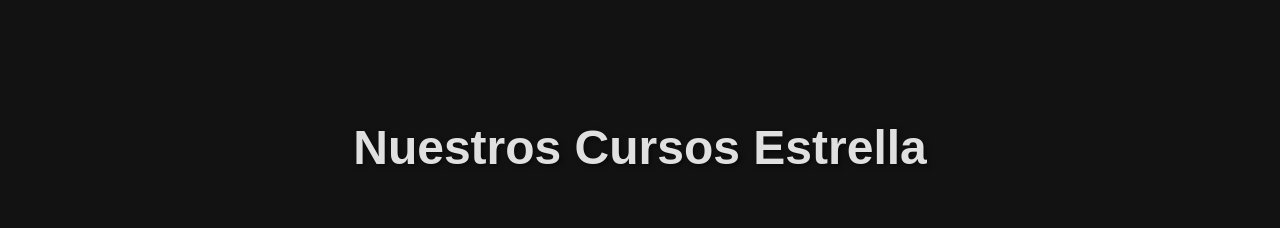
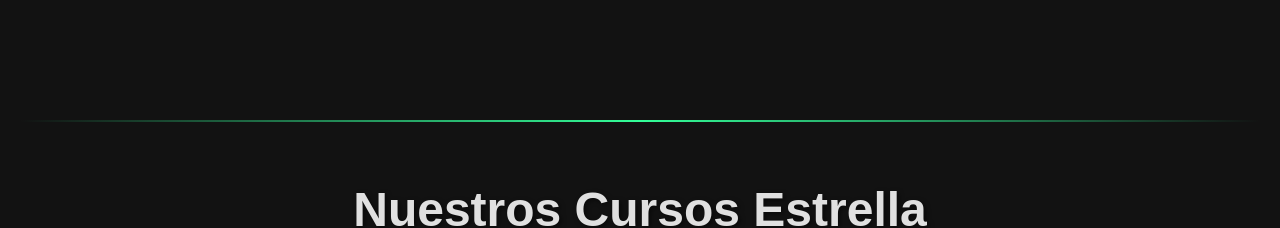
Before and after one commit to crono-bot/WebConoBot, a React (Vite) app: page / in a window 1280 px wide. Shown: the part 820-1048 px from the top of the page. Built offline with nearby package versions, Linux system fonts and the light colour scheme.

Commit message:
nuew version

```diff
--- a/src/pages/HomePage.jsx
+++ b/src/pages/HomePage.jsx
@@ -53,6 +53,7 @@ const HomePage = ({ headerHeight }) => {
             <HeroSection headerHeight={headerHeight} />
 
             <section className="features-section">
+                <div className="section-divider"></div>
                 <h2 className="section-title">Nuestros Cursos Estrella</h2>
                 <div className="features-grid">
                     <FeatureCard
```
